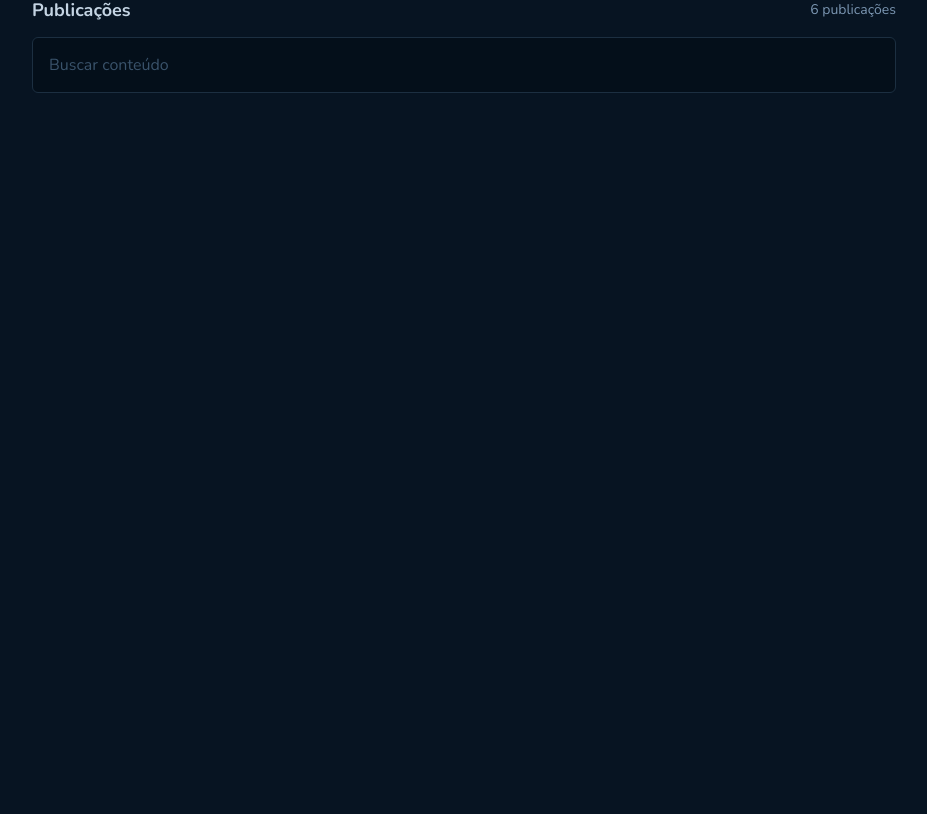
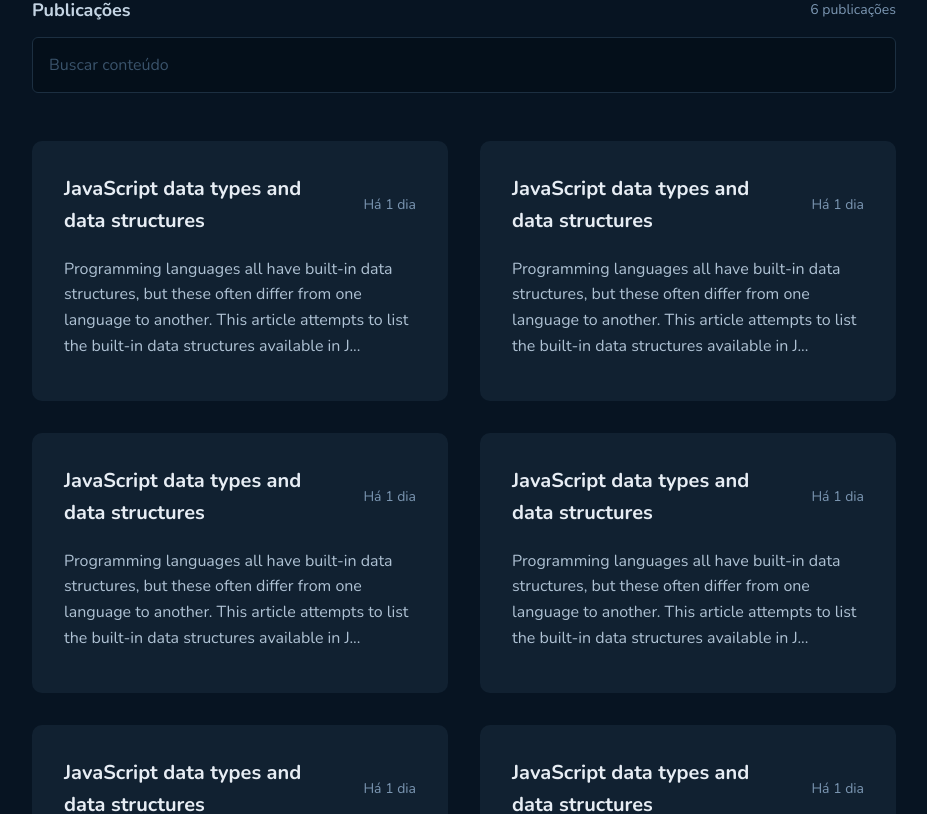
Before and after one commit to AlefSloan/Github-Blogs, a React (Vite) app: page / in a window 1280 px wide. Shown: the part 496-1310 px from the top of the page, without its empty margins (176-1103 px from the left). Before the commit the page ends 800 px from the top, so only its background shows below. Built offline with nearby package versions, Linux system fonts and the light colour scheme.

Commit message:
feat: create BlogPosts component

```diff
--- /dev/null
+++ b/src/components/BlogPosts/index.tsx
@@ -0,0 +1,15 @@
+import { BlogPostsCard } from "./BlogPostsCard";
+import { BlogPostContainer } from "./style";
+
+export function BlogPosts() {
+  return (
+    <BlogPostContainer>
+      <BlogPostsCard />
+      <BlogPostsCard />
+      <BlogPostsCard />
+      <BlogPostsCard />
+      <BlogPostsCard />
+      <BlogPostsCard />
+    </BlogPostContainer>
+  );
+}
--- /dev/null
+++ b/src/components/BlogPosts/style.ts
@@ -0,0 +1,11 @@
+import styled from "styled-components";
+
+export const BlogPostContainer = styled.section`
+  width: 100%;
+  max-width: 864px;
+  margin: 3rem auto;
+
+  display: flex;
+  gap: 2rem;
+  flex-wrap: wrap;
+`;
--- a/src/pages/Home/index.tsx
+++ b/src/pages/Home/index.tsx
@@ -1,3 +1,4 @@
+import { BlogPosts } from "../../components/BlogPosts";
 import { GithubSummary } from "../../components/GithubSummary";
 import { Header } from "../../components/Header";
 import { SearchBar } from "../../components/SearchBar";
@@ -8,6 +9,7 @@ export function Home() {
       <Header />
       <GithubSummary />
       <SearchBar />
+      <BlogPosts />
     </>
   )
 }
```
